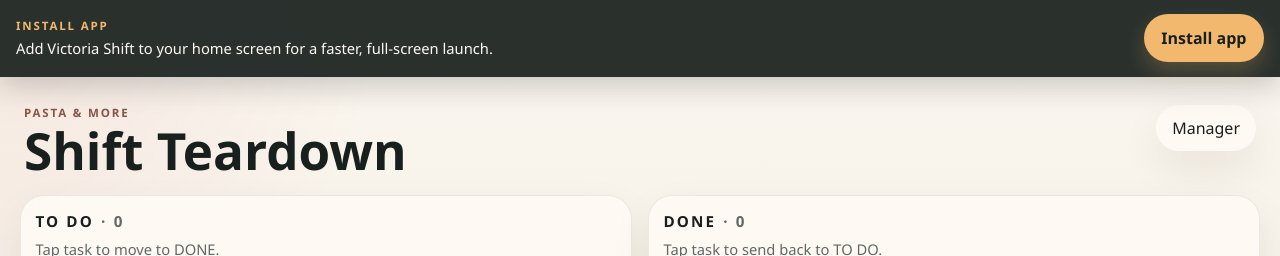
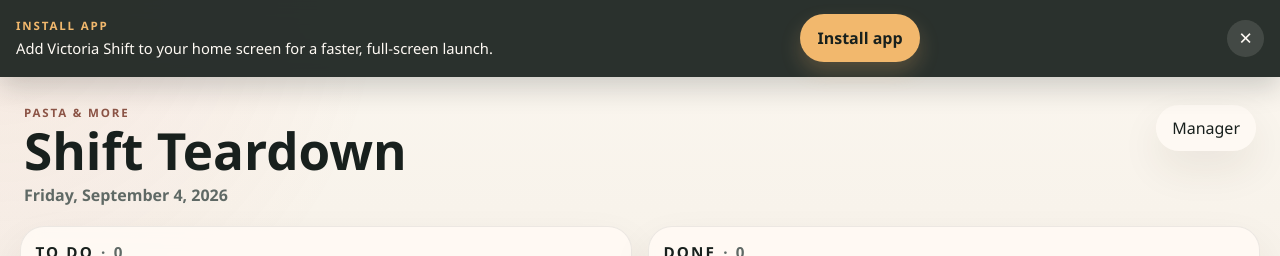
Before and after one commit to yairpro1000/VictoriaShift, a React (Vite) app: page / in a window 1280 px wide. Shown: the top 256 px of the page. Built offline with nearby package versions, Linux system fonts and the light colour scheme; no server answers; the database is empty.

Commit message:
Add install prompt collapse and header date

```diff
--- a/src/components/InstallPrompt.jsx
+++ b/src/components/InstallPrompt.jsx
@@ -12,6 +12,7 @@ export function InstallPrompt() {
   const [isInstalled, setIsInstalled] = useState(false)
   const [isInstalling, setIsInstalling] = useState(false)
   const [installHint, setInstallHint] = useState('')
+  const [isCollapsed, setIsCollapsed] = useState(false)
 
   useEffect(() => {
     setIsInstalled(isStandaloneMode())
@@ -66,6 +67,21 @@ export function InstallPrompt() {
     return null
   }
 
+  if (isCollapsed) {
+    return (
+      <div className="install-prompt install-prompt--compact" role="region" aria-label="Install app">
+        <button
+          type="button"
+          className="install-prompt__button"
+          onClick={handleInstallClick}
+          disabled={isInstalling}
+        >
+          {isInstalling ? 'Opening…' : 'Install app'}
+        </button>
+      </div>
+    )
+  }
+
   return (
     <div className="install-prompt" role="region" aria-label="Install app">
       <div>
@@ -83,6 +99,14 @@ export function InstallPrompt() {
       >
         {isInstalling ? 'Opening…' : 'Install app'}
       </button>
+      <button
+        type="button"
+        className="install-prompt__close"
+        onClick={() => setIsCollapsed(true)}
+        aria-label="Shrink install prompt"
+      >
+        ×
+      </button>
     </div>
   )
 }
--- a/src/pages/ChecklistPage.jsx
+++ b/src/pages/ChecklistPage.jsx
@@ -3,6 +3,13 @@ import { ApproveFooter } from '../components/ApproveFooter'
 import { Board } from '../components/Board'
 import { CelebrationModal } from '../components/CelebrationModal'
 import { useTeardownData } from '../hooks/useTeardownData.jsx'
+
+const todayLabel = new Intl.DateTimeFormat('en-US', {
+  weekday: 'long',
+  month: 'long',
+  day: 'numeric',
+  year: 'numeric',
+}).format(new Date())
 
 export function ChecklistPage() {
   const {
@@ -32,6 +39,7 @@ export function ChecklistPage() {
           <div>
             <p className="eyebrow">PASTA &amp; MORE</p>
             <h1>Shift Teardown</h1>
+            <p className="header-date">{todayLabel}</p>
           </div>
           <Link className="header-link" to="/manager">
             Manager
--- a/src/styles.css
+++ b/src/styles.css
@@ -59,6 +59,15 @@ article {
   box-shadow: 0 10px 28px rgba(24, 32, 29, 0.2);
 }
 
+.install-prompt--compact {
+  justify-content: flex-end;
+  padding: 0.55rem 1rem;
+  background: transparent;
+  backdrop-filter: none;
+  box-shadow: none;
+  pointer-events: none;
+}
+
 .install-prompt__eyebrow {
   margin: 0 0 0.2rem;
   font-size: 0.72rem;
@@ -90,6 +99,28 @@ article {
   color: #18201d;
   background: #f2b86d;
   box-shadow: 0 10px 20px rgba(242, 184, 109, 0.22);
+}
+
+.install-prompt--compact .install-prompt__button {
+  min-height: 2.5rem;
+  padding: 0.65rem 0.9rem;
+  pointer-events: auto;
+}
+
+.install-prompt__close {
+  flex: 0 0 auto;
+  display: inline-flex;
+  align-items: center;
+  justify-content: center;
+  width: 2.3rem;
+  height: 2.3rem;
+  border: 0;
+  border-radius: 999px;
+  font: inherit;
+  font-size: 1.4rem;
+  line-height: 1;
+  color: #fffaf4;
+  background: rgba(255, 250, 244, 0.12);
 }
 
 .app-header {
@@ -128,6 +159,12 @@ article {
   margin: 0;
   font-size: clamp(2rem, 8vw, 3.2rem);
   line-height: 0.95;
+}
+
+.header-date {
+  margin: 0.55rem 0 0;
+  color: var(--muted);
+  font-weight: 700;
 }
 
 .intro {
@@ -507,7 +544,8 @@ article {
 }
 
 @media (hover: hover) and (pointer: fine) {
-  .install-prompt__button:hover {
+  .install-prompt__button:hover,
+  .install-prompt__close:hover {
     transform: translateY(-1px);
   }
 
@@ -533,12 +571,22 @@ article {
 
 @media (max-width: 640px) {
   .install-prompt {
-    align-items: stretch;
-    flex-direction: column;
+    align-items: flex-start;
+    display: grid;
+    grid-template-columns: 1fr auto;
   }
 
   .install-prompt__button {
     width: 100%;
+  }
+
+  .install-prompt--compact {
+    display: flex;
+    align-items: center;
+  }
+
+  .install-prompt--compact .install-prompt__button {
+    width: auto;
   }
 
   .board-jump-button {
```
